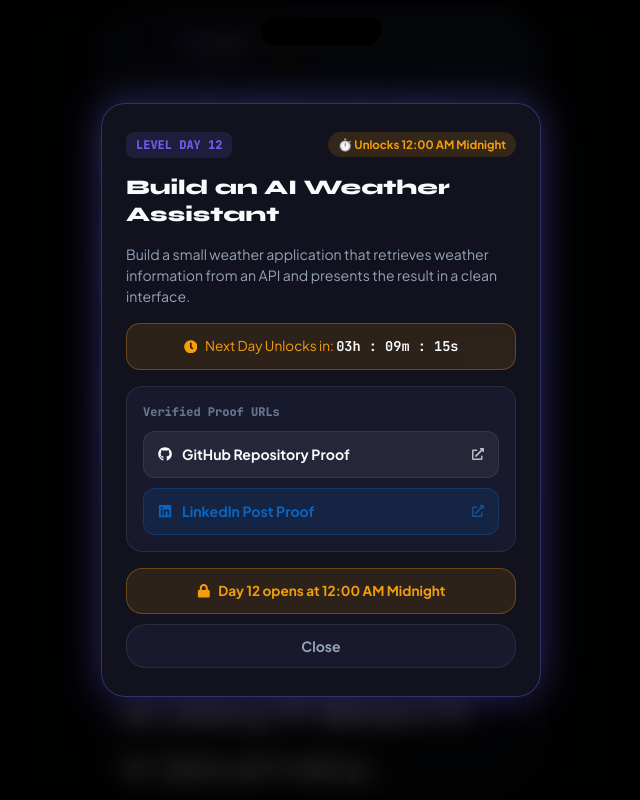
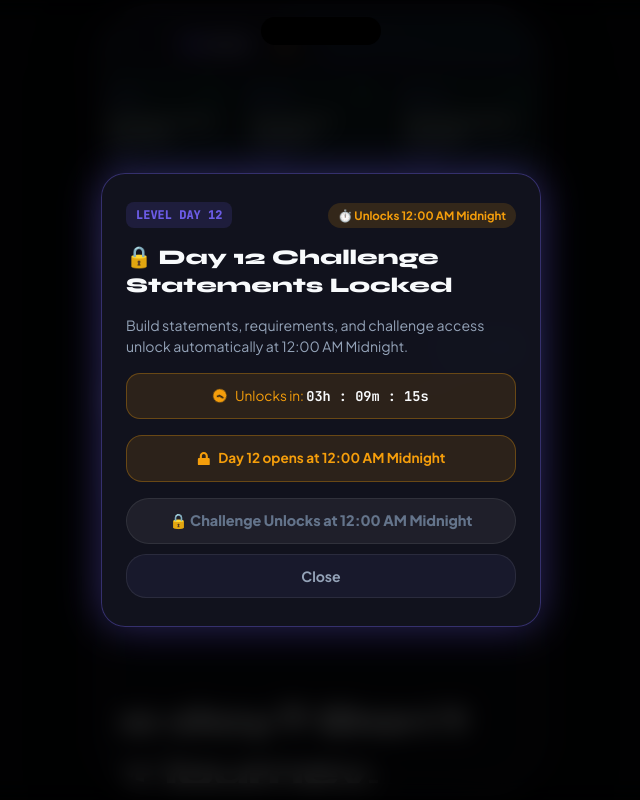
Before and after one commit to jayarajjoel2008-ctrl/project, a React (Create React App) app in the folder frontend/: page / in a window 1280 px wide. Both pictures are taken after a click on the element 783 px from the left and 399 px from the top of the page. Shown: the whole page, without its empty margins (319-959 px from the left). Built offline with nearby package versions, Linux system fonts and the light colour scheme.

Commit message:
fix: strictly obscure statements and disable start challenge actions for locked levels until 12:00 AM Midnight

```diff
--- a/frontend/src/components/ProofVault.css
+++ b/frontend/src/components/ProofVault.css
@@ -435,3 +435,20 @@
   border-radius: 20px;
   min-height: 44px;
 }
+
+.btn-modal-action-disabled {
+  background: rgba(255, 255, 255, 0.06);
+  border: 1px solid var(--border-card);
+  color: var(--text-muted);
+  font-weight: 800;
+  font-size: 0.9rem;
+  padding: 12px;
+  border-radius: 25px;
+  text-align: center;
+  min-height: 46px;
+  cursor: not-allowed;
+  display: flex;
+  align-items: center;
+  justify-content: center;
+  gap: 8px;
+}
--- a/frontend/src/components/ProofVault.js
+++ b/frontend/src/components/ProofVault.js
@@ -9,8 +9,8 @@ const ProofVault = ({ challenges = [], limit = 60, showHeader = true }) => {
   const [selectedChallenge, setSelectedChallenge] = useState(null);
   const [midnightTimer, setMidnightTimer] = useState(getTimeUntilMidnight());
 
-  const lastCompletedDay = getLastCompletedDay(); // e.g. 12
-  const nextUnlockingDay = lastCompletedDay + 1; // e.g. 13
+  const lastCompletedDay = getLastCompletedDay(); // e.g. 11
+  const nextUnlockingDay = lastCompletedDay + 1; // e.g. 12
 
   useEffect(() => {
     const timer = setInterval(() => {
@@ -56,7 +56,7 @@ const ProofVault = ({ challenges = [], limit = 60, showHeader = true }) => {
               className={`filter-tab ${activeFilter === 'locked' ? 'active' : ''}`}
               onClick={() => setActiveFilter('locked')}
             >
-              Locked ({Math.max(0, 60 - lastCompletedDay - 1)})
+              Locked ({Math.max(0, 60 - lastCompletedDay)})
             </button>
           </div>
         </div>
@@ -97,15 +97,17 @@ const ProofVault = ({ challenges = [], limit = 60, showHeader = true }) => {
                 {isCompleted ? (
                   <span className="cell-check-badge"><FaCheck /></span>
                 ) : isNextTarget ? (
-                  <span className="cell-target-badge">NEXT LEVEL</span>
+                  <span className="cell-target-badge">UNLOCKS 12:00 AM</span>
                 ) : !unlocked ? (
                   <span className="cell-lock-icon"><FaLock /></span>
                 ) : null}
               </div>
 
-              <div className="cell-title-sub">{c.title.replace(`Day ${c.day}: `, '')}</div>
+              <div className="cell-title-sub">
+                {unlocked ? c.title.replace(`Day ${c.day}: `, '') : `Day ${c.day} Challenge (Locked)`}
+              </div>
 
-              {isNextTarget && !isCompleted && (
+              {isNextTarget && !unlocked && (
                 <div className="cell-next-timer-mini">
                   ⏱️ Unlocks 12:00 AM ({midnightTimer.hours}h {midnightTimer.minutes}m)
                 </div>
@@ -137,24 +139,18 @@ const ProofVault = ({ challenges = [], limit = 60, showHeader = true }) => {
               ) : selectedChallenge.day === nextUnlockingDay ? (
                 <span className="badge-status timer">⏱️ Unlocks 12:00 AM Midnight</span>
               ) : (
-                <span className="badge-status locked">🔒 Locked — Complete Level {selectedChallenge.day - 1} First</span>
+                <span className="badge-status locked">🔒 Locked Level</span>
               )}
             </div>
 
+            {/* IF UNLOCKED: SHOW FULL TITLE & OBJECTIVE. IF LOCKED: LOCK & OBSCURE */}
+            {isDayUnlocked(selectedChallenge.day) ? (
+              <>
                 <h3 className="modal-title">{selectedChallenge.title}</h3>
                 <p className="modal-objective">{selectedChallenge.objective}</p>
 
-            {/* COUNTDOWN TIMER INSIDE MODAL FOR NEXT UNLOCKING LEVEL */}
-            {selectedChallenge.day === nextUnlockingDay && !selectedChallenge.submitted && (
-              <div className="modal-countdown-timer-box">
-                <FaClock />
-                <span>Next Day Unlocks in: <strong>{midnightTimer.formatted}</strong></span>
-              </div>
-            )}
-
                 <div className="modal-proof-links-box">
                   <h4>Verified Proof URLs</h4>
-
                   {selectedChallenge.githubRepoUrl ? (
                     <a
                       href={selectedChallenge.githubRepoUrl}
@@ -191,7 +187,6 @@ const ProofVault = ({ challenges = [], limit = 60, showHeader = true }) => {
                 </div>
 
                 <div className="modal-actions-row">
-              {isDayUnlocked(selectedChallenge.day) ? (
                   <Link
                     to={`/day/${selectedChallenge.day}`}
                     className="btn-modal-action-primary"
@@ -199,7 +194,25 @@ const ProofVault = ({ challenges = [], limit = 60, showHeader = true }) => {
                   >
                     {selectedChallenge.submitted ? 'View / Edit Proof →' : 'Start Level Challenge →'}
                   </Link>
+
+                  <button className="btn-modal-close-secondary" onClick={() => setSelectedChallenge(null)}>
+                    Close
+                  </button>
+                </div>
+              </>
             ) : (
+              <>
+                <h3 className="modal-title">🔒 Day {selectedChallenge.day} Challenge Statements Locked</h3>
+                <p className="modal-objective">
+                  Build statements, requirements, and challenge access unlock automatically at 12:00 AM Midnight.
+                </p>
+
+                {/* LIVE COUNTDOWN TIMER INSIDE MODAL */}
+                <div className="modal-countdown-timer-box">
+                  <FaClock className="hourglass-spin" />
+                  <span>Unlocks in: <strong>{midnightTimer.formatted}</strong></span>
+                </div>
+
                 <div className="locked-notice-banner">
                   <FaLock />
                   <span>
@@ -208,12 +221,18 @@ const ProofVault = ({ challenges = [], limit = 60, showHeader = true }) => {
                       : `Complete Level Day ${selectedChallenge.day - 1} to unlock this challenge`}
                   </span>
                 </div>
-              )}
+
+                <div className="modal-actions-row">
+                  <button className="btn-modal-action-disabled" disabled>
+                    🔒 Challenge Unlocks at 12:00 AM Midnight
+                  </button>
 
                   <button className="btn-modal-close-secondary" onClick={() => setSelectedChallenge(null)}>
                     Close
                   </button>
                 </div>
+              </>
+            )}
           </div>
         </div>
       )}
```
Lines whose indentation alone changed are shown as unchanged.
